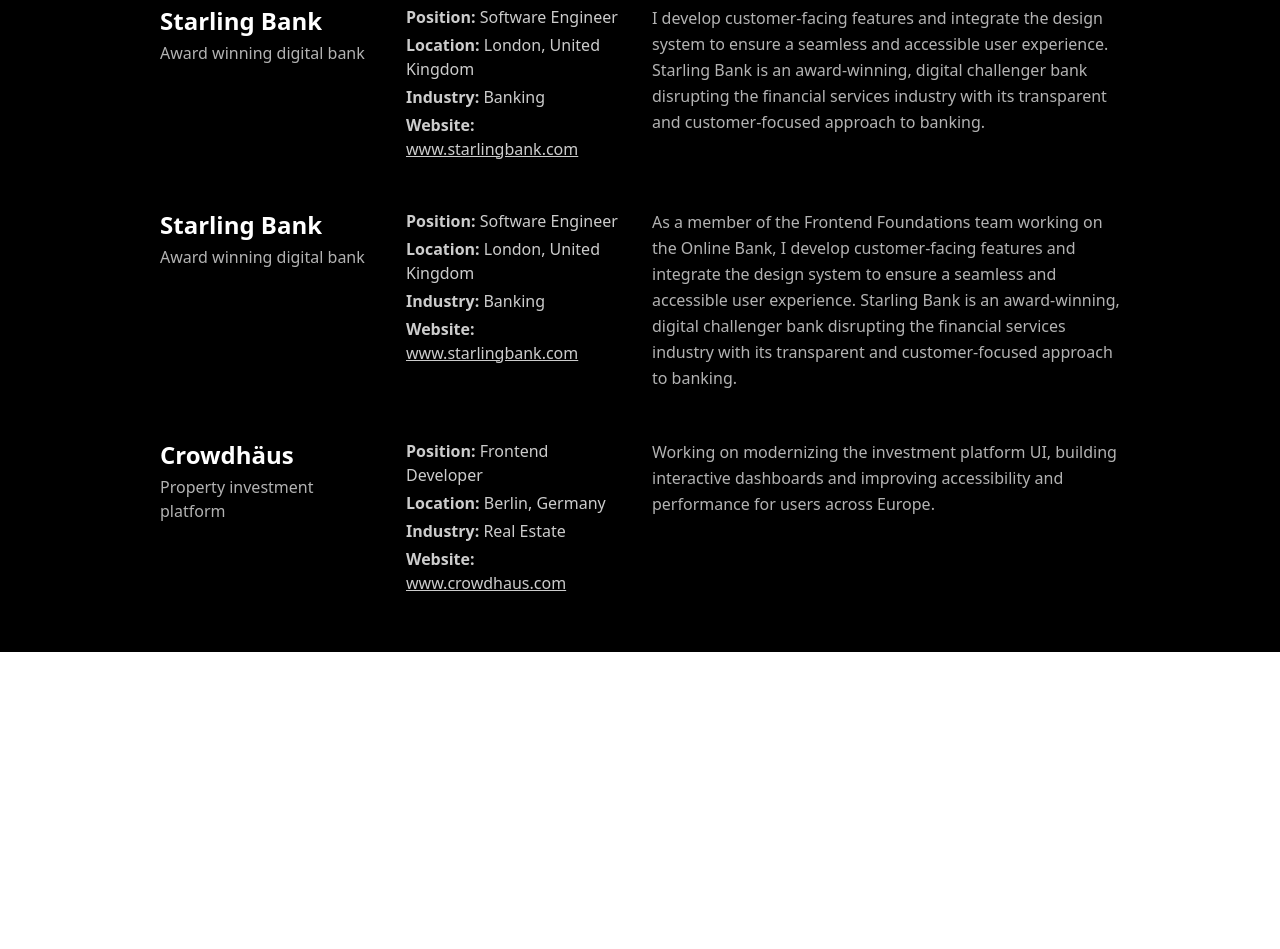
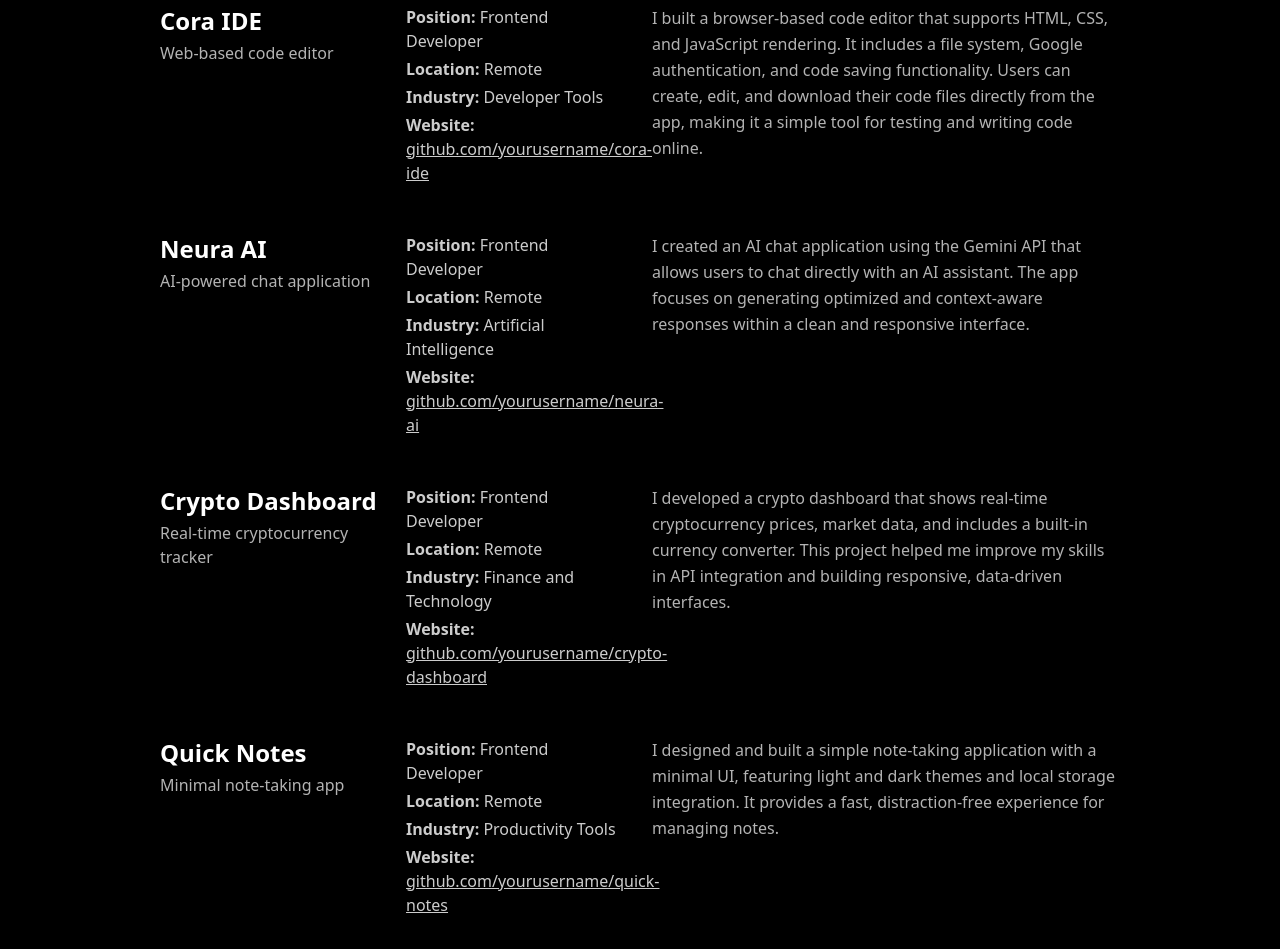
Before and after one commit to SaqibFarhanProgrammer/Saqib-Portfolio, a React (Vite) app: page / in a window 1280 px wide. Shown: the part 4220-5169 px from the top of the page. Before the commit the page ends 4872 px from the top, so only its background shows below. Built offline with nearby package versions, Linux system fonts and the light colour scheme.

Commit message:
Update Experience.jsx

```diff
--- a/src/sectioms/expereince/Experience.jsx
+++ b/src/sectioms/expereince/Experience.jsx
@@ -2,66 +2,78 @@ import React from "react";
 
 const experiences = [
   {
-    company: "Starling Bank",
-    tagline: "Award winning digital bank",
-    role: "Software Engineer",
-    location: "London, United Kingdom",
-    industry: "Banking",
-    website: "www.starlingbank.com",
-    description: `I develop customer-facing features and integrate the design system to ensure a seamless
-    and accessible user experience. Starling Bank is an award-winning, digital challenger bank
-    disrupting the financial services industry with its transparent and customer-focused approach to banking.`,
+    company: "Cora IDE",
+    tagline: "Web-based code editor",
+    role: "Frontend Developer",
+    location: "Remote",
+    industry: "Developer Tools",
+    website: "github.com/yourusername/cora-ide",
+    description: `I built a browser-based code editor that supports HTML, CSS, and JavaScript rendering.
+    It includes a file system, Google authentication, and code saving functionality.
+    Users can create, edit, and download their code files directly from the app,
+    making it a simple tool for testing and writing code online.`,
   },
   {
-    company: "Starling Bank",
-    tagline: "Award winning digital bank",
-    role: "Software Engineer",
-    location: "London, United Kingdom",
-    industry: "Banking",
-    website: "www.starlingbank.com",
-    description: `As a member of the Frontend Foundations team working on the Online Bank,
-    I develop customer-facing features and integrate the design system to ensure a seamless
-    and accessible user experience. Starling Bank is an award-winning, digital challenger bank
-    disrupting the financial services industry with its transparent and customer-focused approach to banking.`,
+    company: "Neura AI",
+    tagline: "AI-powered chat application",
+    role: "Frontend Developer",
+    location: "Remote",
+    industry: "Artificial Intelligence",
+    website: "github.com/yourusername/neura-ai",
+    description: `I created an AI chat application using the Gemini API that allows users to chat directly with an AI assistant.
+    The app focuses on generating optimized and context-aware responses within a clean and responsive interface.`,
   },
   {
-    company: "Crowdhäus",
-    tagline: "Property investment platform",
+    company: "Crypto Dashboard",
+    tagline: "Real-time cryptocurrency tracker",
     role: "Frontend Developer",
-    location: "Berlin, Germany",
-    industry: "Real Estate",
-    website: "www.crowdhaus.com",
-    description: `Working on modernizing the investment platform UI, building interactive dashboards
-    and improving accessibility and performance for users across Europe.`,
+    location: "Remote",
+    industry: "Finance and Technology",
+    website: "github.com/yourusername/crypto-dashboard",
+    description: `I developed a crypto dashboard that shows real-time cryptocurrency prices, market data,
+    and includes a built-in currency converter. This project helped me improve my skills
+    in API integration and building responsive, data-driven interfaces.`,
+  },
+  {
+    company: "Quick Notes",
+    tagline: "Minimal note-taking app",
+    role: "Frontend Developer",
+    location: "Remote",
+    industry: "Productivity Tools",
+    website: "github.com/yourusername/quick-notes",
+    description: `I designed and built a simple note-taking application with a minimal UI,
+    featuring light and dark themes and local storage integration.
+    It provides a fast, distraction-free experience for managing notes.`,
   },
 ];
 
 const Experience = () => {
   return (
     <section className="w-full min-h-screen z-20 relative bg-transparent text-white px-4 sm:px-6 lg:px-20 py-12">
-      <h2 className="text-5xl sm:text-4xl pl-18 md:text-[4vw] font-bold mb-12 text-center sm:text-left max-[531px]:pl-0">EXPERIENCE</h2>
+      <h2 className="text-5xl sm:text-4xl pl-18 md:text-[4vw] font-bold mb-12 text-center sm:text-left max-[531px]:pl-0">
+        EXPERIENCE
+      </h2>
 
       <div className="flex flex-col gap-12 px-20 max-[531px]:px-2">
         {experiences.map((exp, idx) => (
           <div key={idx} className="grid grid-cols-1 md:grid-cols-12 gap-6 items-start">
-            {/* Left Column */}
             <div className="md:col-span-3">
               <h3 className="text-xl sm:text-2xl font-semibold">{exp.company}</h3>
               <p className="text-white/70 mt-1 text-sm sm:text-base">{exp.tagline}</p>
             </div>
 
-            {/* Middle Column */}
             <div className="md:col-span-3 space-y-1 text-white/80 text-sm sm:text-base">
               <p><span className="font-semibold">Position:</span> {exp.role}</p>
               <p><span className="font-semibold">Location:</span> {exp.location}</p>
               <p><span className="font-semibold">Industry:</span> {exp.industry}</p>
               <p>
                 <span className="font-semibold">Website:</span>{" "}
-                <a href={`https://${exp.website}`} target="_blank" className="underline">{exp.website}</a>
+                <a href={`https://${exp.website}`} target="_blank" className="underline">
+                  {exp.website}
+                </a>
               </p>
             </div>
 
-            {/* Right Column */}
             <div className="md:col-span-6 text-white/70 leading-relaxed text-sm sm:text-base">
               {exp.description}
             </div>
```
